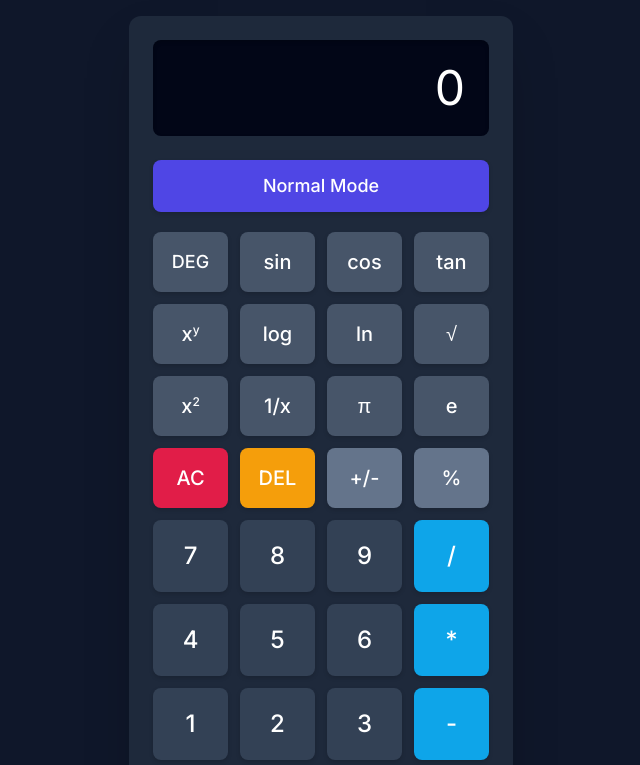
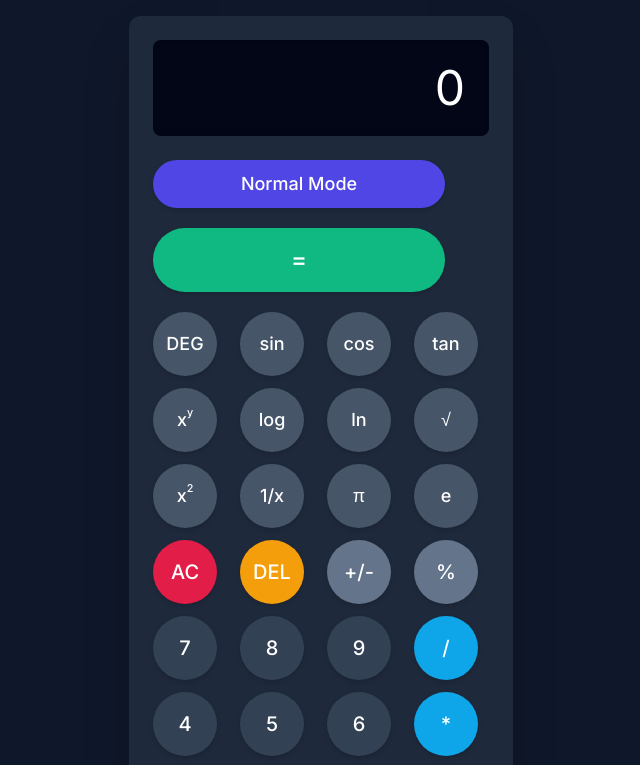
Before and after one commit to lwaran23/lingeshcalc, a plain HTML site: page index.html in a window 1280 px wide. Both pictures are taken after a click on the button "Scientific Mode". Shown: the top 765 px of the page, without its empty margins (319-959 px from the left). Drawn offline with nearby package versions, Linux system fonts and the light colour scheme.

Commit message:
Update round.html

```diff
--- a/index.html
+++ b/index.html
@@ -52,8 +52,8 @@
         }
 
         .calculator-grid button sup {
-            font-size: 0.6em;
-            top: -0.6em;
+            font-size: 0.6em; /* Adjust if needed based on base font size */
+            top: -0.6em; /* Adjust vertical alignment */
             position: relative;
             display: inline-block;
             line-height: 1;
@@ -70,54 +70,55 @@
         </div>
 
         <div class="calculator-grid grid grid-cols-4 gap-3">
-            <button data-action="toggle-calculator-mode" id="modeToggleButton" class="col-span-4 bg-indigo-600 hover:bg-indigo-700 text-white text-lg font-medium py-3 rounded-lg mb-2">Scientific Mode</button>
+            <button data-action="toggle-calculator-mode" id="modeToggleButton" class="col-span-4 bg-indigo-600 hover:bg-indigo-700 text-white text-lg font-medium rounded-full mb-2 h-12 w-[calc(theme(spacing.16)*4+theme(spacing.3)*3)] flex items-center justify-center">Scientific Mode</button>
 
-            <button data-action="toggle-angle-mode" class="scientific-feature btn-sci bg-slate-600 text-white text-lg font-medium py-4 rounded-lg">DEG</button>
-            <button data-sci-op="sin" class="scientific-feature btn-sci bg-slate-600 text-white text-xl font-medium py-4 rounded-lg">sin</button>
-            <button data-sci-op="cos" class="scientific-feature btn-sci bg-slate-600 text-white text-xl font-medium py-4 rounded-lg">cos</button>
-            <button data-sci-op="tan" class="scientific-feature btn-sci bg-slate-600 text-white text-xl font-medium py-4 rounded-lg">tan</button>
+            <button data-action="calculate" class="btn-equal col-span-4 bg-emerald-500 hover:bg-emerald-600 text-white text-2xl font-medium rounded-full mb-2 h-16 w-[calc(theme(spacing.16)*4+theme(spacing.3)*3)] flex items-center justify-center">=</button>
 
-            <button data-operator="power" class="scientific-feature btn-sci bg-slate-600 text-white text-xl font-medium py-4 rounded-lg">x<sup>y</sup></button>
-            <button data-sci-op="log" class="scientific-feature btn-sci bg-slate-600 text-white text-xl font-medium py-4 rounded-lg">log</button>
-            <button data-sci-op="ln" class="scientific-feature btn-sci bg-slate-600 text-white text-xl font-medium py-4 rounded-lg">ln</button>
-            <button data-sci-op="sqrt" class="scientific-feature btn-sci bg-slate-600 text-white text-xl font-medium py-4 rounded-lg">√</button>
+            <button data-action="toggle-angle-mode" class="scientific-feature btn-sci bg-slate-600 text-white text-lg font-medium rounded-full w-16 h-16 flex items-center justify-center">DEG</button>
+            <button data-sci-op="sin" class="scientific-feature btn-sci bg-slate-600 text-white text-lg font-medium rounded-full w-16 h-16 flex items-center justify-center">sin</button>
+            <button data-sci-op="cos" class="scientific-feature btn-sci bg-slate-600 text-white text-lg font-medium rounded-full w-16 h-16 flex items-center justify-center">cos</button>
+            <button data-sci-op="tan" class="scientific-feature btn-sci bg-slate-600 text-white text-lg font-medium rounded-full w-16 h-16 flex items-center justify-center">tan</button>
 
-            <button data-sci-op="square" class="scientific-feature btn-sci bg-slate-600 text-white text-xl font-medium py-4 rounded-lg">x<sup>2</sup></button>
-            <button data-sci-op="reciprocal" class="scientific-feature btn-sci bg-slate-600 text-white text-xl font-medium py-4 rounded-lg">1/x</button>
-            <button data-constant="pi" class="scientific-feature btn-sci bg-slate-600 text-white text-xl font-medium py-4 rounded-lg">π</button>
-            <button data-constant="e" class="scientific-feature btn-sci bg-slate-600 text-white text-xl font-medium py-4 rounded-lg">e</button>
+            <button data-operator="power" class="scientific-feature btn-sci bg-slate-600 text-white text-lg font-medium rounded-full w-16 h-16 flex items-center justify-center">x<sup>y</sup></button>
+            <button data-sci-op="log" class="scientific-feature btn-sci bg-slate-600 text-white text-lg font-medium rounded-full w-16 h-16 flex items-center justify-center">log</button>
+            <button data-sci-op="ln" class="scientific-feature btn-sci bg-slate-600 text-white text-lg font-medium rounded-full w-16 h-16 flex items-center justify-center">ln</button>
+            <button data-sci-op="sqrt" class="scientific-feature btn-sci bg-slate-600 text-white text-lg font-medium rounded-full w-16 h-16 flex items-center justify-center">√</button>
 
-            <button data-action="clear" class="btn-special bg-rose-600 text-white text-xl font-medium py-4 rounded-lg">AC</button>
-            <button data-action="delete" class="btn-special bg-amber-500 text-white text-xl font-medium py-4 rounded-lg">DEL</button>
-            <button data-action="toggle-sign" class="btn-special bg-slate-500 text-white text-xl font-medium py-4 rounded-lg">+/-</button>
-            <button data-action="percentage" class="btn-special bg-slate-500 text-white text-xl font-medium py-4 rounded-lg">%</button>
+            <button data-sci-op="square" class="scientific-feature btn-sci bg-slate-600 text-white text-lg font-medium rounded-full w-16 h-16 flex items-center justify-center">x<sup>2</sup></button>
+            <button data-sci-op="reciprocal" class="scientific-feature btn-sci bg-slate-600 text-white text-lg font-medium rounded-full w-16 h-16 flex items-center justify-center">1/x</button>
+            <button data-constant="pi" class="scientific-feature btn-sci bg-slate-600 text-white text-lg font-medium rounded-full w-16 h-16 flex items-center justify-center">π</button>
+            <button data-constant="e" class="scientific-feature btn-sci bg-slate-600 text-white text-lg font-medium rounded-full w-16 h-16 flex items-center justify-center">e</button>
 
-            <button data-number="7" class="btn-number bg-slate-700 text-white text-2xl font-medium py-5 rounded-lg">7</button>
-            <button data-number="8" class="btn-number bg-slate-700 text-white text-2xl font-medium py-5 rounded-lg">8</button>
-            <button data-number="9" class="btn-number bg-slate-700 text-white text-2xl font-medium py-5 rounded-lg">9</button>
-            <button data-operator="divide" class="btn-operator bg-sky-500 text-white text-2xl font-medium py-5 rounded-lg">/</button>
+            <button data-action="clear" class="btn-special bg-rose-600 text-white text-xl font-medium rounded-full w-16 h-16 flex items-center justify-center">AC</button>
+            <button data-action="delete" class="btn-special bg-amber-500 text-white text-xl font-medium rounded-full w-16 h-16 flex items-center justify-center">DEL</button>
+            <button data-action="toggle-sign" class="btn-special bg-slate-500 text-white text-xl font-medium rounded-full w-16 h-16 flex items-center justify-center">+/-</button>
+            <button data-action="percentage" class="btn-special bg-slate-500 text-white text-xl font-medium rounded-full w-16 h-16 flex items-center justify-center">%</button>
 
-            <button data-number="4" class="btn-number bg-slate-700 text-white text-2xl font-medium py-5 rounded-lg">4</button>
-            <button data-number="5" class="btn-number bg-slate-700 text-white text-2xl font-medium py-5 rounded-lg">5</button>
-            <button data-number="6" class="btn-number bg-slate-700 text-white text-2xl font-medium py-5 rounded-lg">6</button>
-            <button data-operator="multiply" class="btn-operator bg-sky-500 text-white text-2xl font-medium py-5 rounded-lg">*</button>
+            <button data-number="7" class="btn-number bg-slate-700 text-white text-xl font-medium rounded-full w-16 h-16 flex items-center justify-center">7</button>
+            <button data-number="8" class="btn-number bg-slate-700 text-white text-xl font-medium rounded-full w-16 h-16 flex items-center justify-center">8</button>
+            <button data-number="9" class="btn-number bg-slate-700 text-white text-xl font-medium rounded-full w-16 h-16 flex items-center justify-center">9</button>
+            <button data-operator="divide" class="btn-operator bg-sky-500 text-white text-xl font-medium rounded-full w-16 h-16 flex items-center justify-center">/</button>
 
-            <button data-number="1" class="btn-number bg-slate-700 text-white text-2xl font-medium py-5 rounded-lg">1</button>
-            <button data-number="2" class="btn-number bg-slate-700 text-white text-2xl font-medium py-5 rounded-lg">2</button>
-            <button data-number="3" class="btn-number bg-slate-700 text-white text-2xl font-medium py-5 rounded-lg">3</button>
-            <button data-operator="subtract" class="btn-operator bg-sky-500 text-white text-2xl font-medium py-5 rounded-lg">-</button>
+            <button data-number="4" class="btn-number bg-slate-700 text-white text-xl font-medium rounded-full w-16 h-16 flex items-center justify-center">4</button>
+            <button data-number="5" class="btn-number bg-slate-700 text-white text-xl font-medium rounded-full w-16 h-16 flex items-center justify-center">5</button>
+            <button data-number="6" class="btn-number bg-slate-700 text-white text-xl font-medium rounded-full w-16 h-16 flex items-center justify-center">6</button>
+            <button data-operator="multiply" class="btn-operator bg-sky-500 text-white text-xl font-medium rounded-full w-16 h-16 flex items-center justify-center">*</button>
 
-            <button data-number="0" class="btn-number col-span-2 bg-slate-700 text-white text-2xl font-medium py-5 rounded-lg">0</button>
-            <button data-action="decimal" class="btn-number bg-slate-700 text-white text-2xl font-medium py-5 rounded-lg">.</button>
-            <button data-operator="add" class="btn-operator bg-sky-500 text-white text-2xl font-medium py-5 rounded-lg">+</button>
-            <button data-action="calculate" class="btn-equal bg-emerald-500 text-white text-2xl font-medium py-5 rounded-lg">=</button>
-        </div>
+            <button data-number="1" class="btn-number bg-slate-700 text-white text-xl font-medium rounded-full w-16 h-16 flex items-center justify-center">1</button>
+            <button data-number="2" class="btn-number bg-slate-700 text-white text-xl font-medium rounded-full w-16 h-16 flex items-center justify-center">2</button>
+            <button data-number="3" class="btn-number bg-slate-700 text-white text-xl font-medium rounded-full w-16 h-16 flex items-center justify-center">3</button>
+            <button data-operator="subtract" class="btn-operator bg-sky-500 text-white text-xl font-medium rounded-full w-16 h-16 flex items-center justify-center">-</button>
+
+            <button data-number="0" class="btn-number col-span-2 bg-slate-700 text-white text-xl font-medium rounded-full h-16 w-[calc(theme(spacing.16)*2+theme(spacing.3))] flex items-center justify-center">0</button>
+            <button data-action="decimal" class="btn-number bg-slate-700 text-white text-xl font-medium rounded-full w-16 h-16 flex items-center justify-center">.</button>
+            <button data-operator="add" class="btn-operator bg-sky-500 text-white text-xl font-medium rounded-full w-16 h-16 flex items-center justify-center">+</button>
+            </div>
     </div>
 
     <script>
         const displaySpan = document.getElementById('display-text');
         const buttons = document.querySelector('.calculator-grid');
-        const angleModeButton = document.querySelector('[data-action="toggle-angle-mode"]'); // This is a scientific feature
+        const angleModeButton = document.querySelector('[data-action="toggle-angle-mode"]');
         const modeToggleButton = document.getElementById('modeToggleButton');
         const scientificButtons = document.querySelectorAll('.scientific-feature');
 
@@ -126,33 +127,27 @@
         let operator = null;
         let waitingForSecondOperand = false;
         let justCalculated = false;
-        let angleMode = 'deg'; // 'deg' or 'rad'
-        let calculatorMode = 'normal'; // 'normal' or 'scientific'
+        let angleMode = 'deg';
+        let calculatorMode = 'normal';
 
-        // Function to update visibility of scientific buttons based on mode
         function updateButtonVisibility() {
             if (calculatorMode === 'normal') {
                 scientificButtons.forEach(btn => btn.classList.add('hidden'));
-                modeToggleButton.textContent = 'Scientific Mode'; // Text indicates what it will switch TO
-            } else { // scientific mode
+                modeToggleButton.textContent = 'Scientific Mode';
+            } else {
                 scientificButtons.forEach(btn => btn.classList.remove('hidden'));
-                modeToggleButton.textContent = 'Normal Mode'; // Text indicates what it will switch TO
+                modeToggleButton.textContent = 'Normal Mode';
             }
-            // Ensure the angleModeButton's text is correct if it becomes visible
             if (angleModeButton && !angleModeButton.classList.contains('hidden')) {
                  angleModeButton.textContent = angleMode.toUpperCase();
             }
         }
 
-        // Function to toggle calculator mode
         function toggleCalculatorMode() {
             calculatorMode = calculatorMode === 'normal' ? 'scientific' : 'normal';
             updateButtonVisibility();
-            // Optional: Reset calculator state when switching modes? For now, no.
-            // clearAll();
         }
 
-        // Function to update the display
         function updateDisplay() {
             let formattedValue = currentValue;
             const maxLength = 15;
@@ -186,7 +181,6 @@
             }, 200);
         }
 
-        // Function to handle number input
         function inputNumber(number) {
             if (currentValue === 'Error') {
                 currentValue = number;
@@ -205,7 +199,6 @@
             updateDisplay();
         }
 
-        // Function to handle decimal input
         function inputDecimal() {
             if (currentValue === 'Error') {
                 currentValue = '0.';
@@ -222,13 +215,9 @@
             updateDisplay();
         }
 
-        // Function to handle binary operator input (+, -, *, /, x^y)
         function handleOperator(nextOperator) {
             if (currentValue === 'Error' && nextOperator) return;
-
-            // If it's a scientific operator (like power) but we are in normal mode, do nothing.
             if (calculatorMode === 'normal' && nextOperator === 'power') return;
-
 
             const inputValue = parseFloat(currentValue);
             if (operator && !waitingForSecondOperand && !justCalculated) {
@@ -246,14 +235,12 @@
             justCalculated = false;
         }
 
-        // Function to handle unary scientific operations
         function handleUnaryOperation(operation) {
-            if (calculatorMode === 'normal' || currentValue === 'Error') return; // Only if in scientific mode
+            if (calculatorMode === 'normal' || currentValue === 'Error') return;
             let value = parseFloat(currentValue);
             let result;
 
             const toRadians = (angle) => angleMode === 'deg' ? (angle * Math.PI / 180) : angle;
-            // const fromRadians = (angle) => angleMode === 'deg' ? (angle * 180 / Math.PI) : angle; // Not used for results here
 
             switch (operation) {
                 case 'sin': result = Math.sin(toRadians(value)); break;
@@ -294,9 +281,8 @@
             updateDisplay();
         }
 
-        // Function to handle constants
         function handleConstant(constantKey) {
-            if (calculatorMode === 'normal') return; // Only if in scientific mode
+            if (calculatorMode === 'normal') return;
             switch (constantKey) {
                 case 'pi': currentValue = String(Math.PI); break;
                 case 'e': currentValue = String(Math.E); break;
@@ -306,7 +292,6 @@
             updateDisplay();
         }
 
-        // Function to perform calculation
         function performCalculation() {
             const prev = parseFloat(previousValue);
             const current = parseFloat(currentValue);
@@ -325,7 +310,7 @@
                     result = prev / current;
                     break;
                 case 'power':
-                    if (calculatorMode === 'normal') return current; // Power is scientific
+                    if (calculatorMode === 'normal') return current;
                     result = Math.pow(prev, current);
                     break;
                 default: return currentValue;
@@ -339,7 +324,6 @@
             return String(result);
         }
 
-        // Function to clear all
         function clearAll() {
             currentValue = '0';
             previousValue = '';
@@ -349,7 +333,6 @@
             updateDisplay();
         }
 
-        // Function to delete last digit (Backspace)
         function deleteLastDigit() {
             if (currentValue === 'Error') {
                 currentValue = '0';
@@ -364,7 +347,6 @@
             updateDisplay();
         }
 
-        // Function to toggle sign
         function toggleSign() {
             if (currentValue === '0' || currentValue === 'Error') return;
             currentValue = String(parseFloat(currentValue) * -1);
@@ -374,7 +356,6 @@
             updateDisplay();
         }
 
-        // Function to handle percentage
         function handlePercentage() {
             if (currentValue === 'Error') return;
             let numericValue = parseFloat(currentValue);
@@ -389,20 +370,16 @@
             updateDisplay();
         }
 
-        // Function to toggle angle mode (degrees/radians)
         function toggleAngleMode() {
-            if (calculatorMode === 'normal') return; // Only if in scientific mode
+            if (calculatorMode === 'normal') return;
             angleMode = angleMode === 'deg' ? 'rad' : 'deg';
             if (angleModeButton) angleModeButton.textContent = angleMode.toUpperCase();
         }
 
-        // Event listener for button clicks
         buttons.addEventListener('click', (event) => {
             const { target } = event;
             const buttonElement = target.closest('button');
             if (!buttonElement) return;
-
-            // If a hidden button is somehow clicked (e.g. through rapidly changing mode), ignore
             if (buttonElement.classList.contains('hidden')) return;
 
             const { action, number, operator: opKey, sciOp, constantKey } = buttonElement.dataset;
@@ -415,9 +392,9 @@
                 inputDecimal();
             } else if (opKey) {
                 handleOperator(opKey);
-            } else if (sciOp && calculatorMode === 'scientific') { // Ensure scientific mode for sci-op
+            } else if (sciOp && calculatorMode === 'scientific') {
                 handleUnaryOperation(sciOp);
-            } else if (constantKey && calculatorMode === 'scientific') { // Ensure scientific mode for constants
+            } else if (constantKey && calculatorMode === 'scientific') {
                 handleConstant(constantKey);
             } else if (action === 'calculate') {
                 if (operator && previousValue !== '' && !waitingForSecondOperand && currentValue !== 'Error') {
@@ -436,16 +413,14 @@
                 toggleSign();
             } else if (action === 'percentage') {
                 handlePercentage();
-            } else if (action === 'toggle-angle-mode' && calculatorMode === 'scientific') { // Ensure scientific mode
+            } else if (action === 'toggle-angle-mode' && calculatorMode === 'scientific') {
                 toggleAngleMode();
             }
         });
 
-        // Initialize display and button visibility
         updateDisplay();
-        updateButtonVisibility(); // Set initial visibility based on default calculatorMode
+        updateButtonVisibility();
 
-        // Keyboard support
         document.addEventListener('keydown', (event) => {
             let { key } = event;
 
@@ -471,7 +446,6 @@
                 event.preventDefault();
                 handlePercentage();
             }
-            // Scientific keys only if in scientific mode
             else if (calculatorMode === 'scientific') {
                 if (key.toLowerCase() === 'p') {
                     event.preventDefault(); handleConstant('pi');
@@ -481,8 +455,7 @@
                     event.preventDefault(); handleUnaryOperation('sin');
                 } else if (key.toLowerCase() === 't') {
                     event.preventDefault(); handleUnaryOperation('tan');
-                } // Add more: 'c' for cos, 'l' for log, 'r' for sqrt, etc.
-                  // Be careful with 'c' as it's also for Clear.
+                }
             }
         });
     </script>
```
